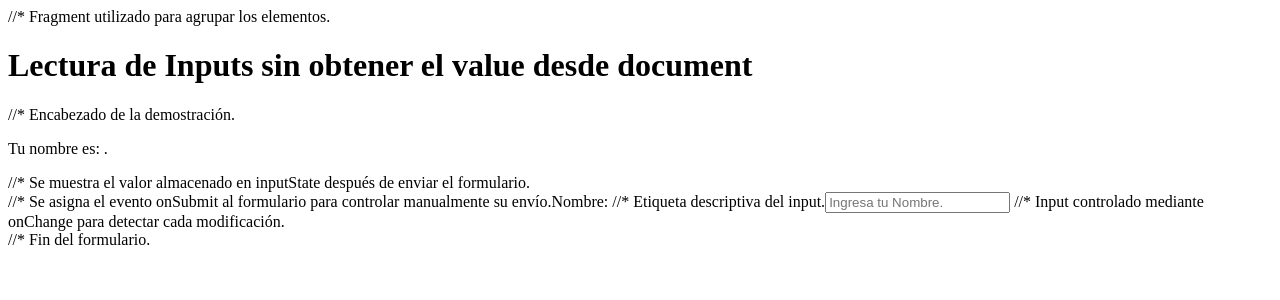
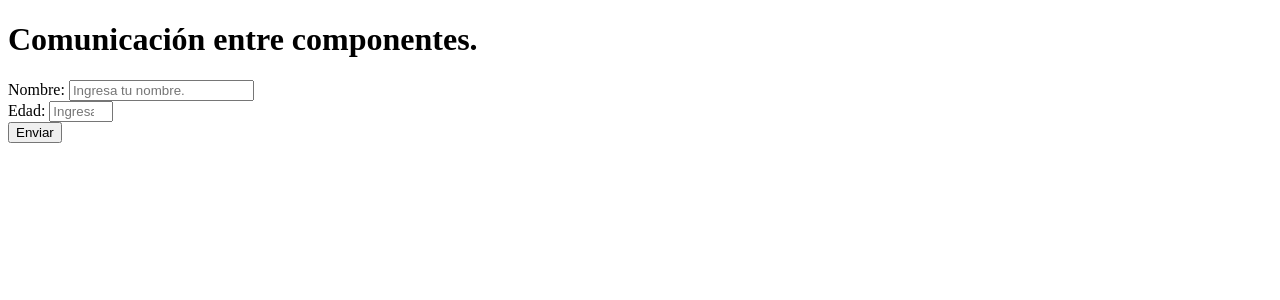
Before and after one commit to ChrisAlegriaR/React-Course, a React (Vite) app in the folder Course/: page / in a window 1280 px wide. Shown: the top 300 px of the page. Built offline with nearby package versions, Linux system fonts and the light colour scheme.

Commit message:
Updated: Section 14 Main Example

```diff
--- a/Course/src/main.jsx
+++ b/Course/src/main.jsx
@@ -3,11 +3,11 @@
 
 import { StrictMode } from 'react'
 import { createRoot } from 'react-dom/client'
-import {EvitarReseteoFormulario, LecturaInputsFormaAlterna} from './notes/13-Formulario'
+import ComponentePadre from './notes/14-Comunicacion-Entre-Componentes';
 // import './index.css'
 
 createRoot(document.getElementById('root')).render(
   <StrictMode>
-    <EvitarReseteoFormulario />
+    <ComponentePadre />
   </StrictMode>,
 );
--- a/Course/src/notes/14-Comunicacion-Entre-Componentes.jsx
+++ b/Course/src/notes/14-Comunicacion-Entre-Componentes.jsx
@@ -0,0 +1,48 @@
+// ^Comuniocación entre componentes.
+// ^
+
+import { useState } from "react";
+
+function Item({nombre, edad}) {
+    return (
+        <>
+            <li>{nombre} de {edad} años.</li>
+        </>
+    );
+}
+
+function ComponenteHijo({setDatos}) {
+    const [nombre, setNombre] = useState('');
+    const [edad, setEdad] = useState(0);
+    const actualizarNombre = (event) => {setNombre(event.target.value)}
+    const actulizarEdad = (event) => {setEdad(event.target.value)}
+    const enviarFormulario = (event) => {
+        event.preventDefault();
+        setDatos((listaAnterior) => [...listaAnterior, {nombre: nombre, edad: edad}])
+    }
+
+    return (
+        <form onSubmit={enviarFormulario}>
+            <label>Nombre: </label>
+            <input type="text" placeholder="Ingresa tu nombre." onChange={actualizarNombre}/><br />
+            <label>Edad: </label>
+            <input type="number" max={100} min={2} placeholder="Ingresa tu edad." onChange={actulizarEdad}/><br />
+            <button>Enviar</button>
+        </form>
+    );
+}
+
+function ComponentePadre(){
+    const [datos, setDatos] = useState([]);
+    return (
+        <>
+            <h1>Comunicación entre componentes.</h1>
+            <ComponenteHijo setDatos={setDatos}/>
+            <ul>
+                {datos.map(item => <Item nombre={item.nombre} edad={item.edad} key={item.nombre}/>)}
+            </ul>
+        </>
+    );
+}
+
+export default ComponentePadre;
```
